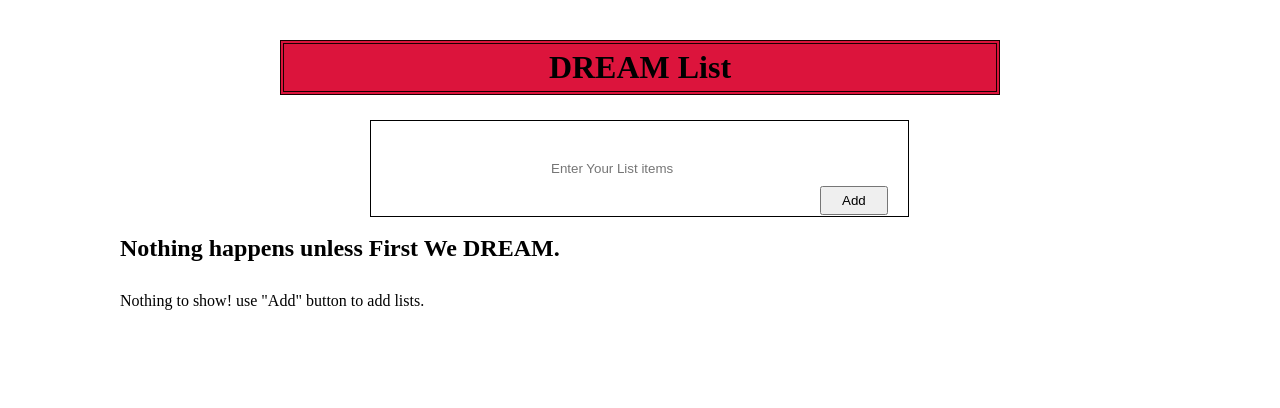
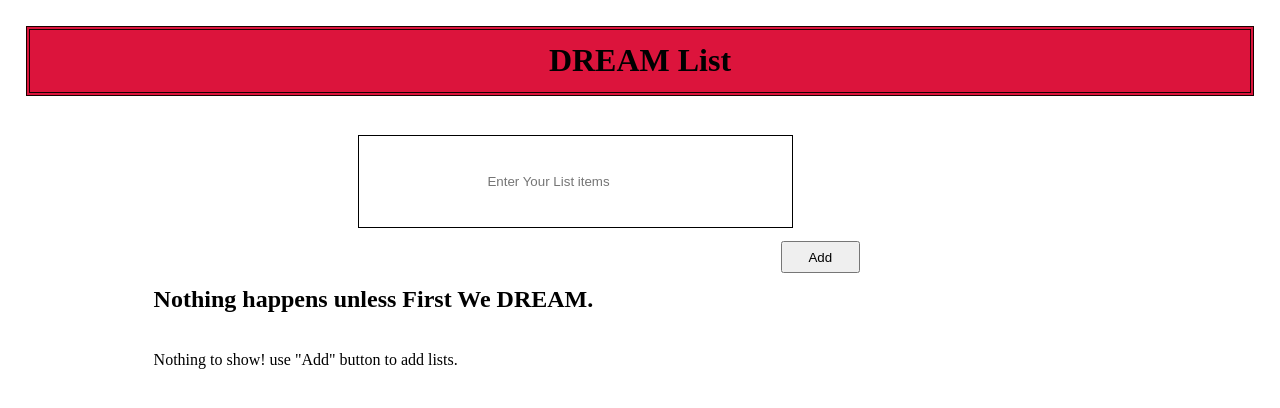
Before and after one commit to ZarinTasnimTwinkle/Dream-list, a plain HTML site: page index.html in a window 1280 px wide. Drawn offline with Linux system fonts and the light colour scheme.

Commit message:
Update style.css

```diff
--- a/style.css
+++ b/style.css
@@ -3,28 +3,36 @@
   padding: 0;
 }
 header {
-  margin: 40px 280px 25px;
-  padding: 5px 0;
+/*   margin: 40px 280px 25px;
+  padding: 5px 0; */
+  margin: 2%;
+  padding: 1% 0;
   background-color: crimson;
   text-align: center;
   border: 4px double rgb(27, 0, 0);
 }
 input {
-  margin-left: 370px;
+/*   margin-left: 370px; */
+  margin: 1% 28%;
   border: 1px solid black;
-  padding: 40px 180px;
+/*   padding: 40px 180px; */
+  padding: 3% 10%;
 }
 #add {
-  padding: 5px 20px;
+/*   padding: 5px 20px;
   margin-left: 820px;
   top: 186px;
-  position: absolute;
+  position: absolute; */
+  padding: 0.5% 2%;
+  margin-left: 61%;
 }
 h2 {
-  margin-left: 120px;
+/*   margin-left: 120px; */
+  margin: 1% 12%;
 }
 div {
-  margin: 30px 120px 15px;
+/*   margin: 30px 120px 15px; */
+  margin: 3% 12%;
 }
 big {
   font-size: 1.7rem;
```
